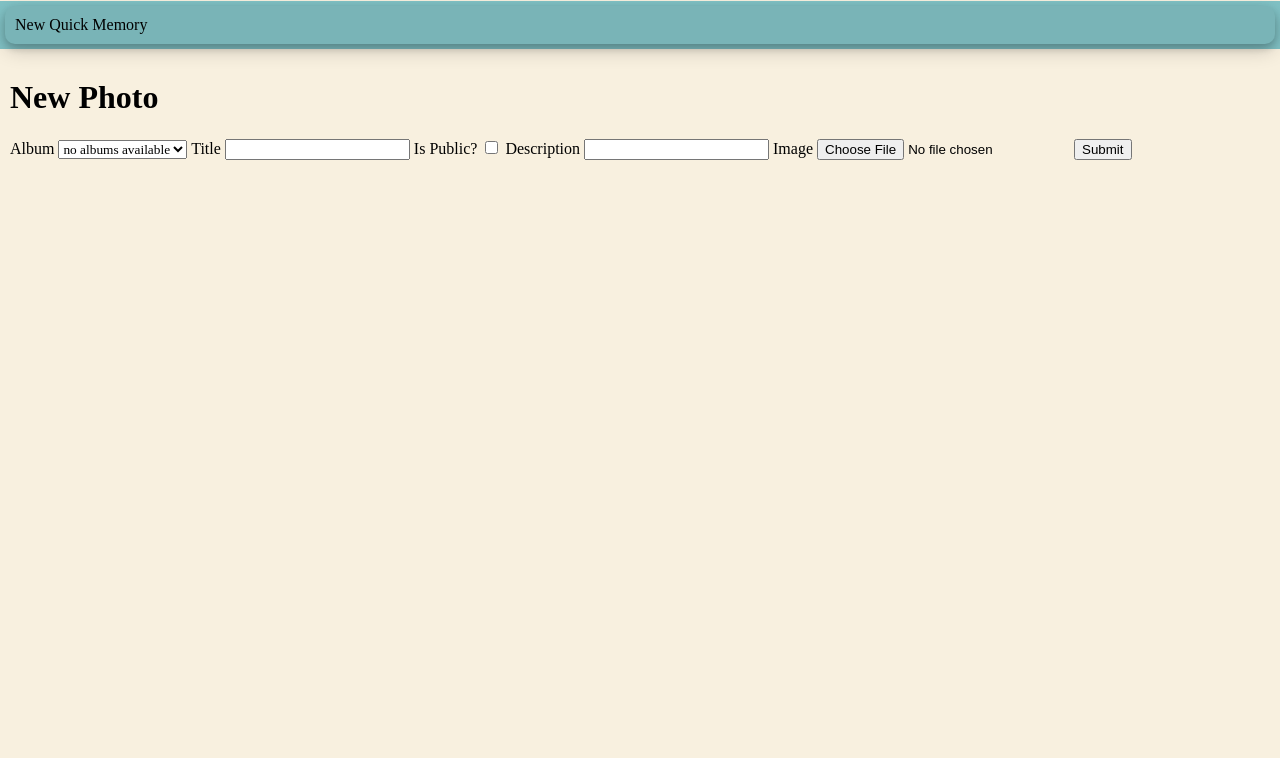
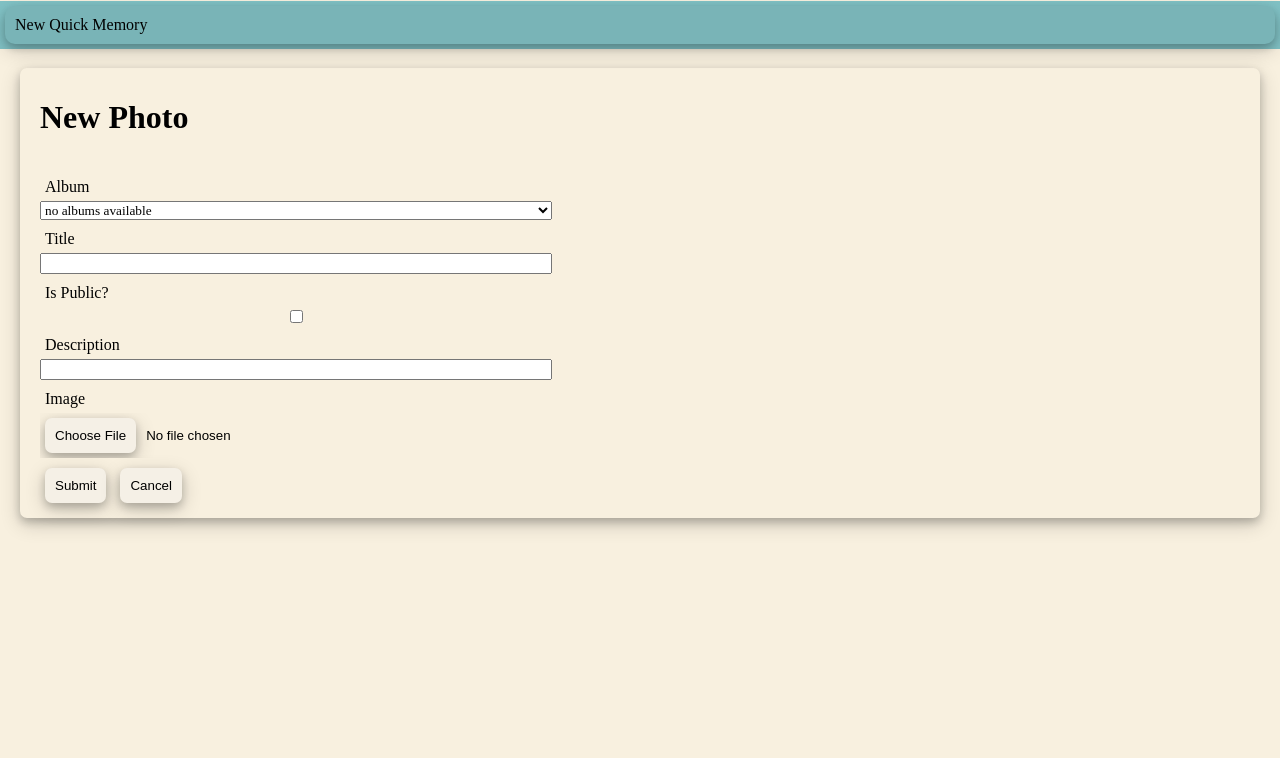
Before and after one commit to aggarabedian/remember_when, a Django app: page /photo/new/ in a window 1280 px wide. Shown: the part 154-912 px from the top of the page. Run offline with Django 3.2, Linux system fonts and the light colour scheme; the visitor is signed in with stand-in values (Sample User, id 1); data that the repository does not hold is empty; some web fonts are replaced.

Commit message:
Styles new photo form

```diff
--- a/main_app/static/styles/main.css
+++ b/main_app/static/styles/main.css
@@ -650,7 +650,12 @@ a {
 /* == Custom Form == */
 
 .form_body {
-
+  padding: 10px 10px 0 10px;
+  display: flex;
+  flex-direction: column;
+  margin: 10px 10px 0 10px;
+  border-radius: 7px;
+  box-shadow: 0 4px 8px 0 rgba(0, 0, 0, 0.2), 0 6px 20px 0 rgba(0, 0, 0, 0.19);
 }
 
 .form_header_container {
@@ -658,7 +663,7 @@ a {
 }
 
 .form_header_title {
-
+  padding-left: 10px;
 }
 
 .form_container {
@@ -666,8 +671,108 @@ a {
 }
 
 .form_form {
+  padding: 10px;
+  display: flex;
+  flex-direction: column;
+  width: 40vw;
+}
 
+.form_form label {
+  padding: 5px;
+  margin-top: 5px;
 }
+
+.form_form input[type=file]::file-selector-button {
+  padding: 10px;
+  background-color: rgb(245, 240, 230);
+  box-shadow: 0 4px 8px 0 rgba(0, 0, 0, 0.2), 0 6px 20px 0 rgba(0, 0, 0, 0.19);
+  border-radius: 7px;
+  transition: all .2s ease-in-out;
+  width:fit-content;
+  margin: 5px 10px 5px 5px;
+  border: none;
+}
+
+.form_form input[type=file]::file-selector-button:hover {
+  transform: scale(1.1);
+}
+
+.form_buttons {
+  margin-top: 5px;
+}
+
+.form_submit {
+  padding: 10px;
+  background-color: rgb(245, 240, 230);
+  box-shadow: 0 4px 8px 0 rgba(0, 0, 0, 0.2), 0 6px 20px 0 rgba(0, 0, 0, 0.19);
+  border-radius: 7px;
+  transition: all .2s ease-in-out;
+  width:fit-content;
+  margin: 5px;
+  border: none;
+}
+
+.form_submit:hover {
+  transform: scale(1.1);
+}
+/* .form_submit {
+  width: fit-content;
+  margin-top: 10px;
+  padding: 5px;
+} */
+
+.form_cancel {
+  padding: 10px;
+  background-color: rgb(245, 240, 230);
+  box-shadow: 0 4px 8px 0 rgba(0, 0, 0, 0.2), 0 6px 20px 0 rgba(0, 0, 0, 0.19);
+  border-radius: 7px;
+  transition: all .2s ease-in-out;
+  width:fit-content;
+  margin: 5px;
+  border: none;
+}
+
+.form_cancel:hover {
+  transform: scale(1.1);
+}
+
+/* .form_cancel {
+  width: fit-content;
+  margin-top: 10px;
+} */
+
+/* == Modal == */
+
+/* .overlay {
+  position: fixed;
+  top: 20%;
+  left: 20%;
+  right: 20%;
+  bottom: 20%;
+  height: auto;
+  width: auto;
+  z-index: 10000;
+  background-color: rgba(157, 157, 157, 0.5);
+  backdrop-filter: blur(10px);
+  border-radius: 7px;
+  display: flex;
+  align-items: center;
+  justify-content: center;
+  box-shadow: 0 4px 8px 0 rgba(0, 0, 0, 0.2), 0 6px 20px 0 rgba(0, 0, 0, 0.19);
+}
+
+
+.modal {
+  padding: 20px;
+  background-color: #e2d8c1;
+  border-radius: 7px;
+  width: 85%;
+  height: 70%;
+}
+
+.modal_content {
+
+} */
 
 
 /* == Media Queries == */
--- a/main_app/templates/photo_create.html
+++ b/main_app/templates/photo_create.html
@@ -11,7 +11,7 @@
     </div>
   </div>
   <div class="form_container">
-    <form enctype="multipart/form-data" action="{% url 'photo_create' %}" method="POST">
+    <form class="form_form" enctype="multipart/form-data" action="{% url 'photo_create' %}" method="POST">
       {% csrf_token %}
       <label for="photo_albums">Album</label>
           <select name="album" id="photo_albums">
@@ -28,8 +28,11 @@
           <label for="photo_description">Description</label>
           <input type="text" name="description" id="photo_description">
           <label for="photo_image">Image</label>
-          <input type="file" name="picture" id="photo_image">
-      <input type="submit" value="Submit">
+          <input class="form_image_button" type="file" name="picture" id="photo_image">
+          <div class="form_buttons">
+            <input class="form_submit" type="submit" value="Submit">
+            <input class="form_cancel" type="button" value="Cancel" onclick="history.back()">
+          </div>
     </form>
   </div>
 
```
Also changed, not shown: main_app/templates/journal_list.html (+8 -0 lines).
